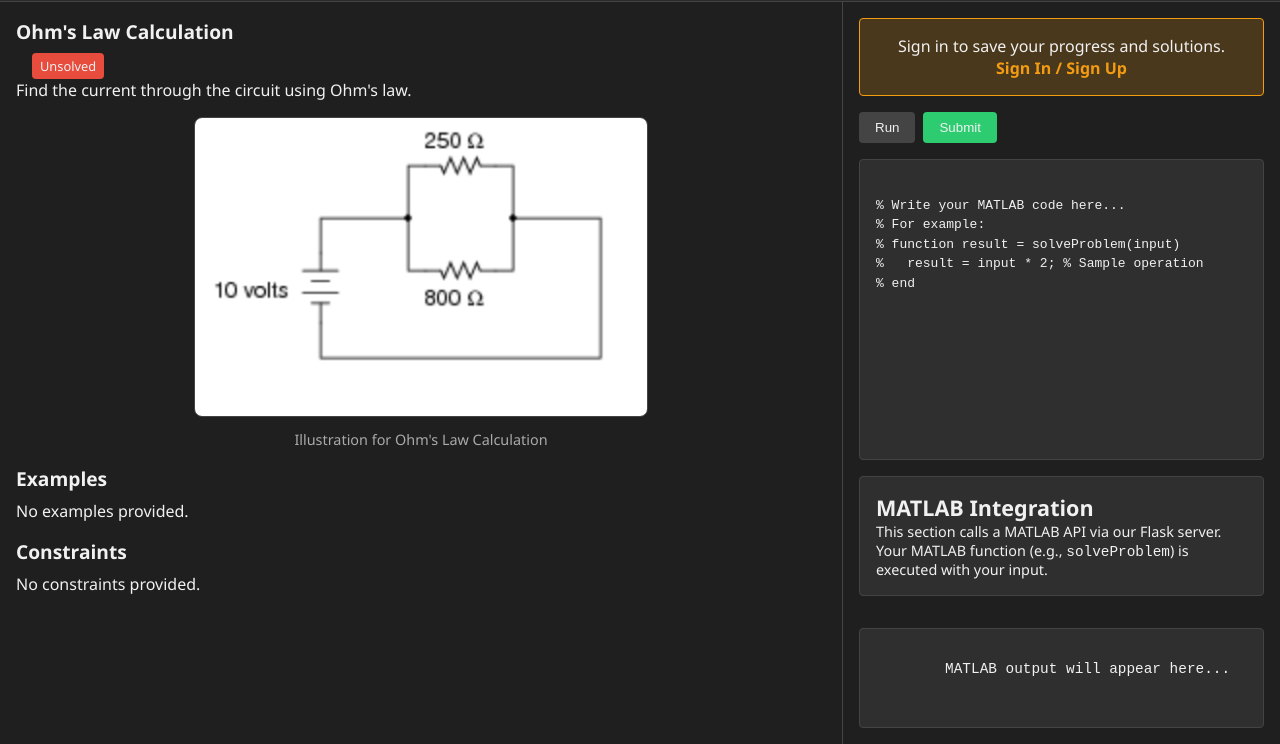
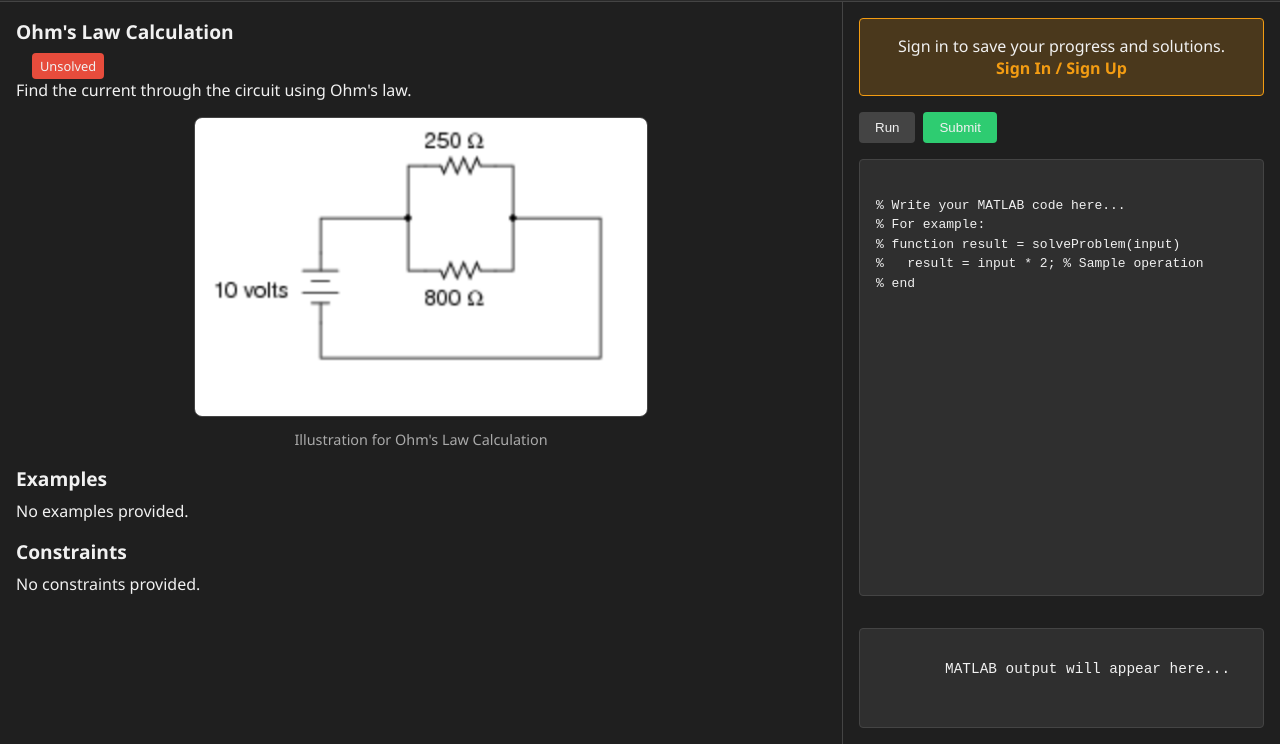
Before and after one commit to ykim336/bananaprep, a plain HTML site: page problem.html in a window 1280 px wide. Shown: the part 56-800 px from the top of the page. Drawn offline with Linux system fonts and the light colour scheme.

Commit message:
remove MATLAB integration section from problem.html

```diff
--- a/problem.html
+++ b/problem.html
@@ -303,10 +303,6 @@
 % function result = solveProblem(input)
 %   result = input * 2; % Sample operation
 % end
-      </div>
-      <div class="database-section">
-        <h2>MATLAB Integration</h2>
-        <p>This section calls a MATLAB API via our Flask server. Your MATLAB function (e.g., <code>solveProblem</code>) is executed with your input.</p>
       </div>
       <div class="output-section" id="matlabOutput">
         MATLAB output will appear here...
```
